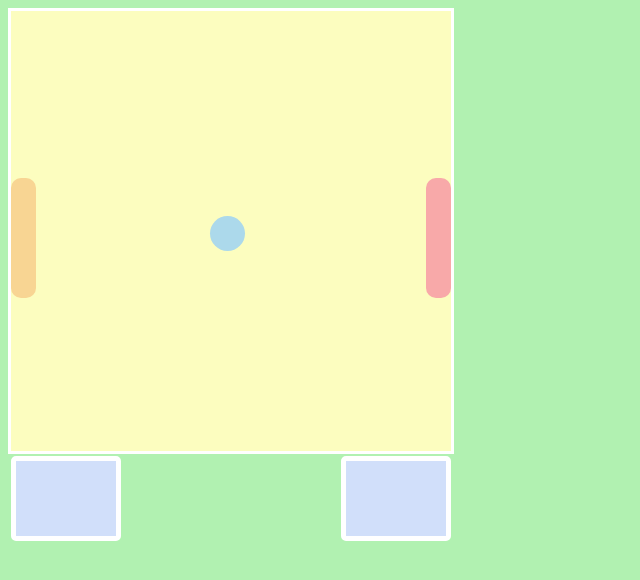
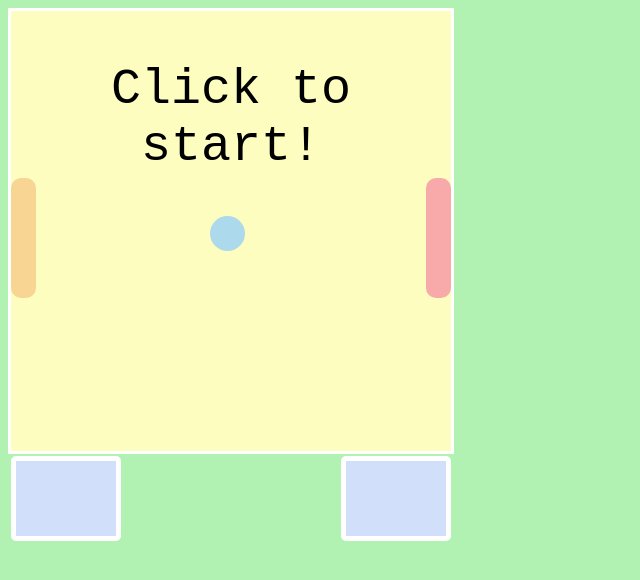
Before and after one commit to alnguyen23/alnguyen23.github.io, a plain HTML site: page asd-projects/pong/index.html in a window 1280 px wide. Shown: the whole page, without its empty margins (0-640 px from the left). Drawn offline with Linux system fonts and the light colour scheme.

Commit message:
saving pong

```diff
--- a/asd-projects/pong/index.css
+++ b/asd-projects/pong/index.css
@@ -3,6 +3,12 @@
 body {
   /* appearance */
   background-color: rgb(177, 241, 177);
+}
+
+/* START SCREEN MESSAGE */
+#start_screen {
+  font-family: 'Courier New', Courier, monospace;
+  text-align: center;
 }
 
 /* GAME BOARD */
--- a/asd-projects/pong/index.html
+++ b/asd-projects/pong/index.html
@@ -17,6 +17,7 @@
       <div id='right_paddle'></div>
       <div id='scoreP1'></div>
       <div id='scoreP2'></div>
+      <p id='start_screen'>Click to start!</p>
     </div>
   </body>
 </html>
--- a/asd-projects/pong/index.js
+++ b/asd-projects/pong/index.js
@@ -123,6 +123,7 @@ function runProgram(){
 
   //When the player clicks, the ball moves randomly
   function handleOnClick(event) {
+    $("#start_screen").remove();
     moveBall();
   }
 
```
